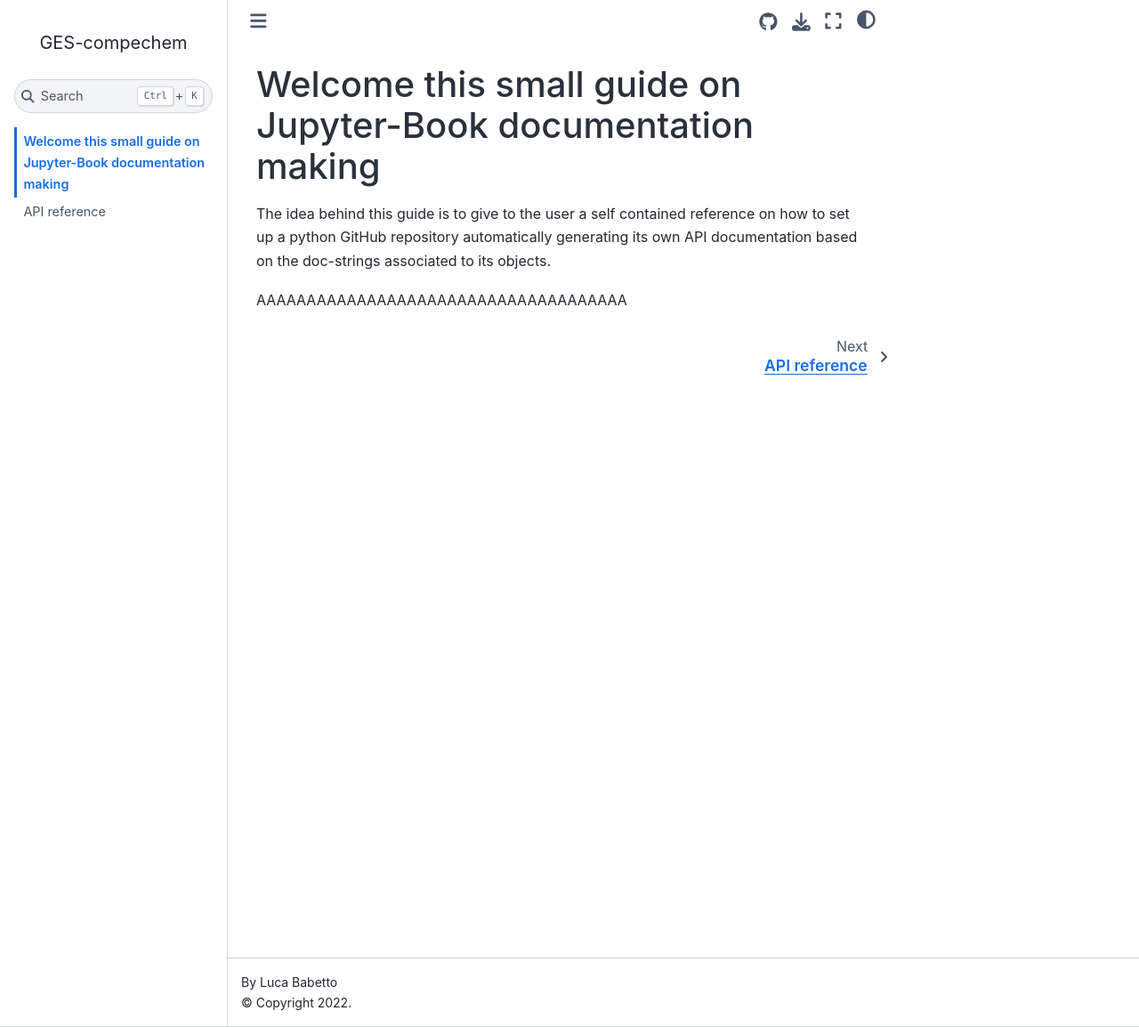
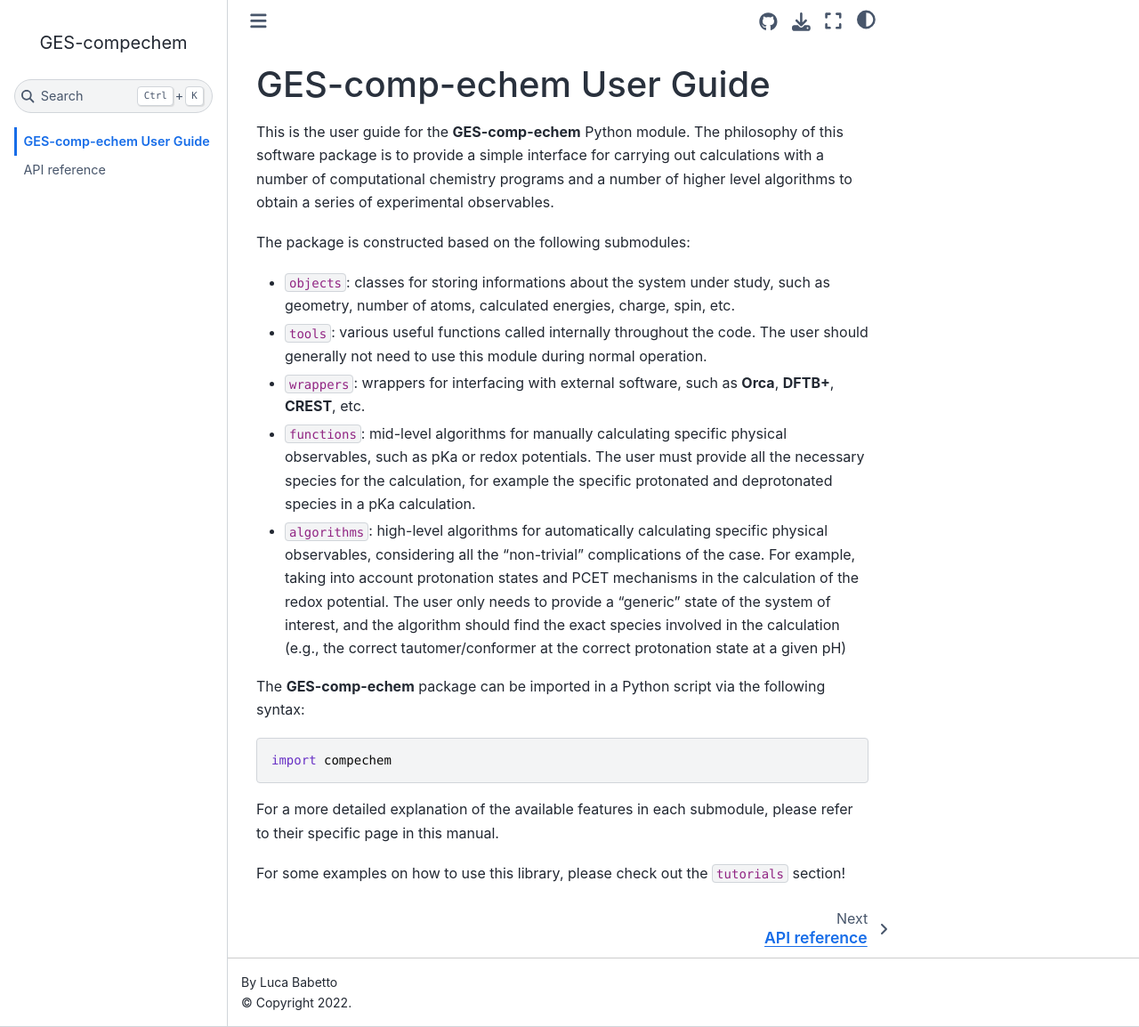
Before and after one commit to GES-compchem/GES-comp-echem, a Jupyter Book: the page built from docs/intro.md, in a window 1280 px wide and 1154 px high. Shown: the whole window at 89% size. Built offline with Jupyter Book 1.0.4 settings and Sphinx 7.4.7 and the Sphinx Book theme 1.1.4, drawn with Linux system fonts in a browser that asks for light colours.

Commit message:
added some documentation + changed geom_type parameter (C or S) to periodic (True/False)

````diff
--- a/docs/intro.md
+++ b/docs/intro.md
@@ -1,7 +1,24 @@
-# Welcome this small guide on Jupyter-Book documentation making
+# GES-comp-echem User Guide
 
-The idea behind this guide is to give to the user a self contained reference on how to set
-up a python GitHub repository automatically generating its own API documentation based on
-the doc-strings associated to its objects.
+This is the user guide for the **GES-comp-echem** Python module. The philosophy of this software package is to provide a simple interface for carrying out calculations with a number of computational chemistry programs and a number of higher level algorithms to obtain a series of experimental observables.
 
-AAAAAAAAAAAAAAAAAAAAAAAAAAAAAAAAAAAAA
+The package is constructed based on the following submodules:
+
+* `objects`: classes for storing informations about the system under study, such as geometry, number of atoms, calculated energies, charge, spin, etc.
+
+* `tools`: various useful functions called internally throughout the code. The user should generally not need to use this module during normal operation.
+* `wrappers`: wrappers for interfacing with external software, such as **Orca**, **DFTB+**, **CREST**, etc.
+
+* `functions`: mid-level algorithms for manually calculating specific physical observables, such as pKa or redox potentials. The user must provide all the necessary species for the calculation, for example the specific protonated and deprotonated species in a pKa calculation.
+
+* `algorithms`: high-level algorithms for automatically calculating specific physical observables, considering all the "non-trivial" complications of the case. For example, taking into account protonation states and PCET mechanisms in the calculation of the redox potential. The user only needs to provide a "generic" state of the system of interest, and the algorithm should find the exact species involved in the calculation (e.g., the correct tautomer/conformer at the correct protonation state at a given pH)
+
+The **GES-comp-echem** package can be imported in a Python script via the following syntax:
+
+```python
+import compechem
+```
+
+For a more detailed explanation of the available features in each submodule, please refer to their specific page in this manual.
+
+For some examples on how to use this library, please check out the `tutorials` section!
````
Also changed, not shown: docs/systems.md (added, +66 -0 lines), 4 other files.
